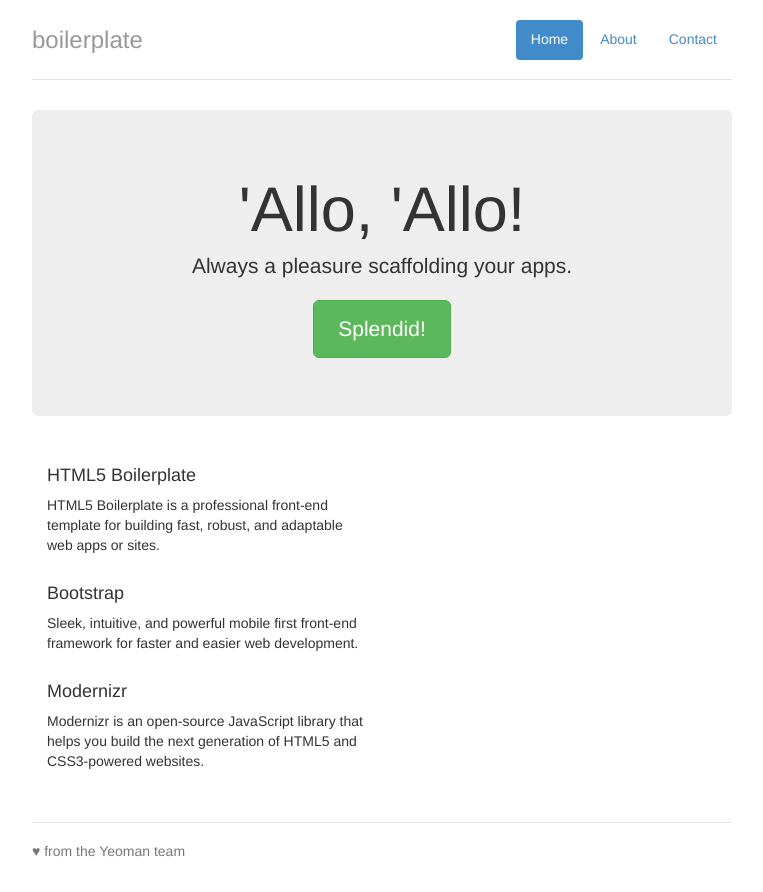
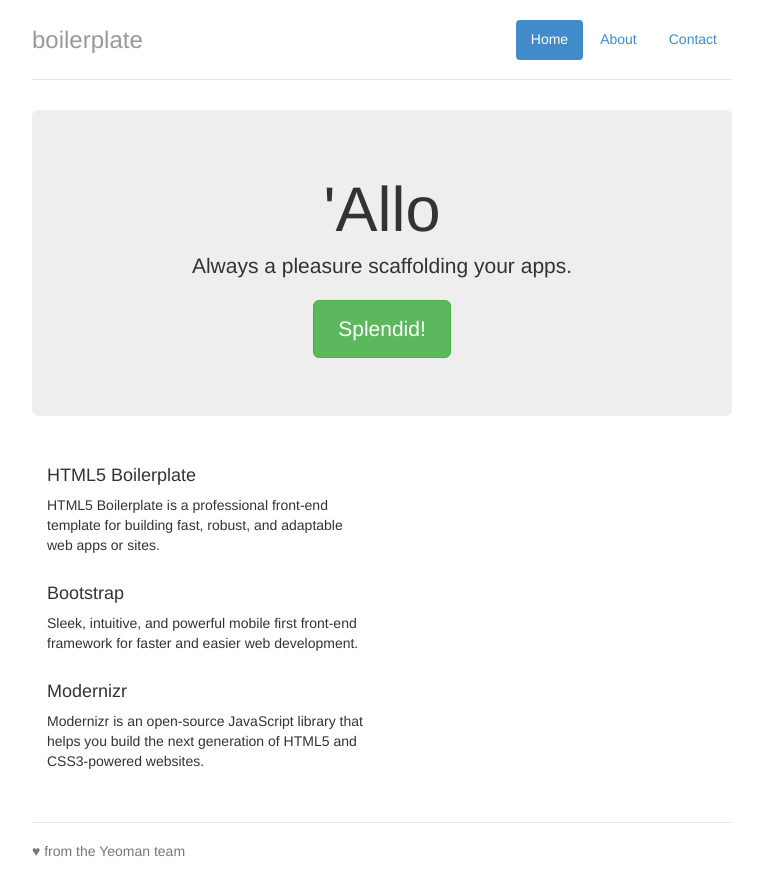
Before and after one commit to smongey/boiler, a website: page dist/index.html in a window 1280 px wide. Shown: the whole page, without its empty margins (258-1021 px from the left). Drawn offline with Linux system fonts and the light colour scheme.

Commit message:
rebuilt dist through grunt

```diff
--- a/dist/index.html
+++ b/dist/index.html
@@ -30,7 +30,7 @@
             </div>
 
             <div class="jumbotron">
-                <h1>'Allo, 'Allo!</h1>
+                <h1>'Allo</h1>
                 <p class="lead">Always a pleasure scaffolding your apps.</p>
                 <p><a class="btn btn-lg btn-success" href="#">Splendid!</a></p>
             </div>
```
Also changed, not shown: 4 other files.
